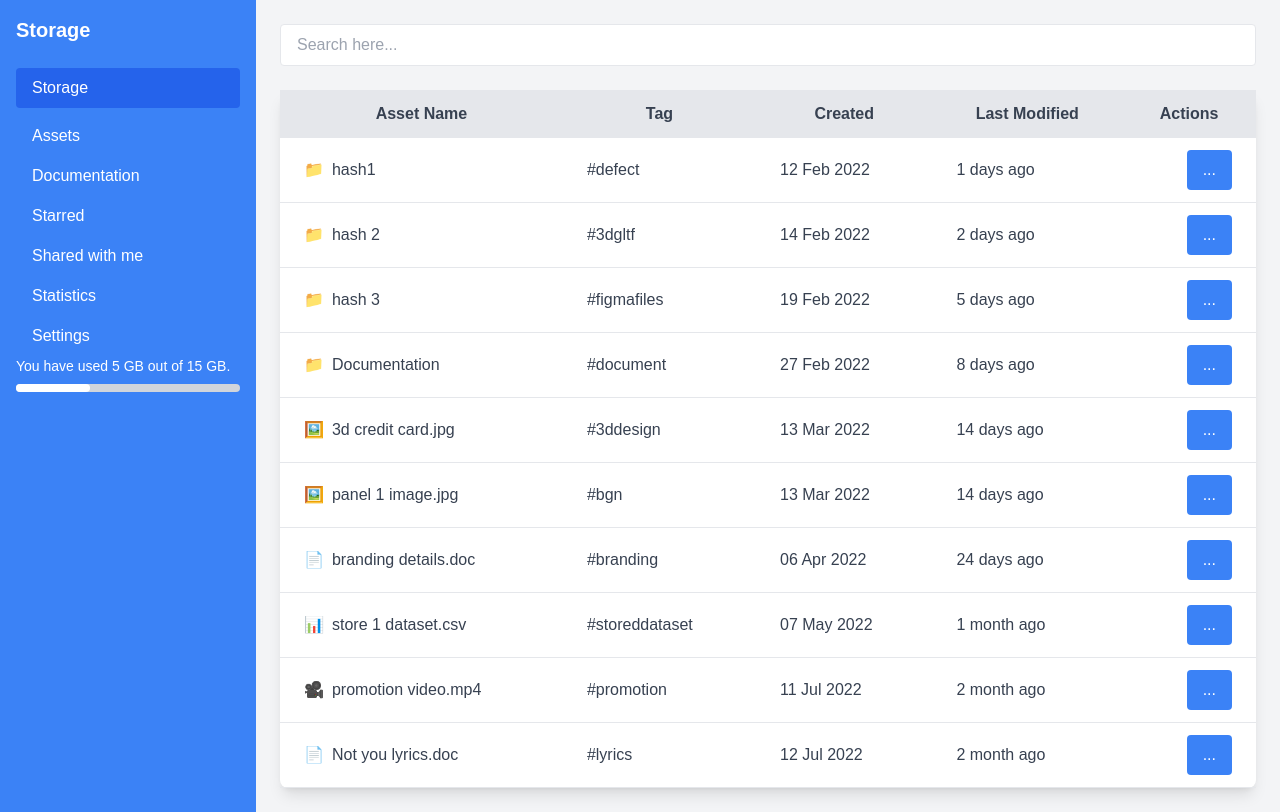
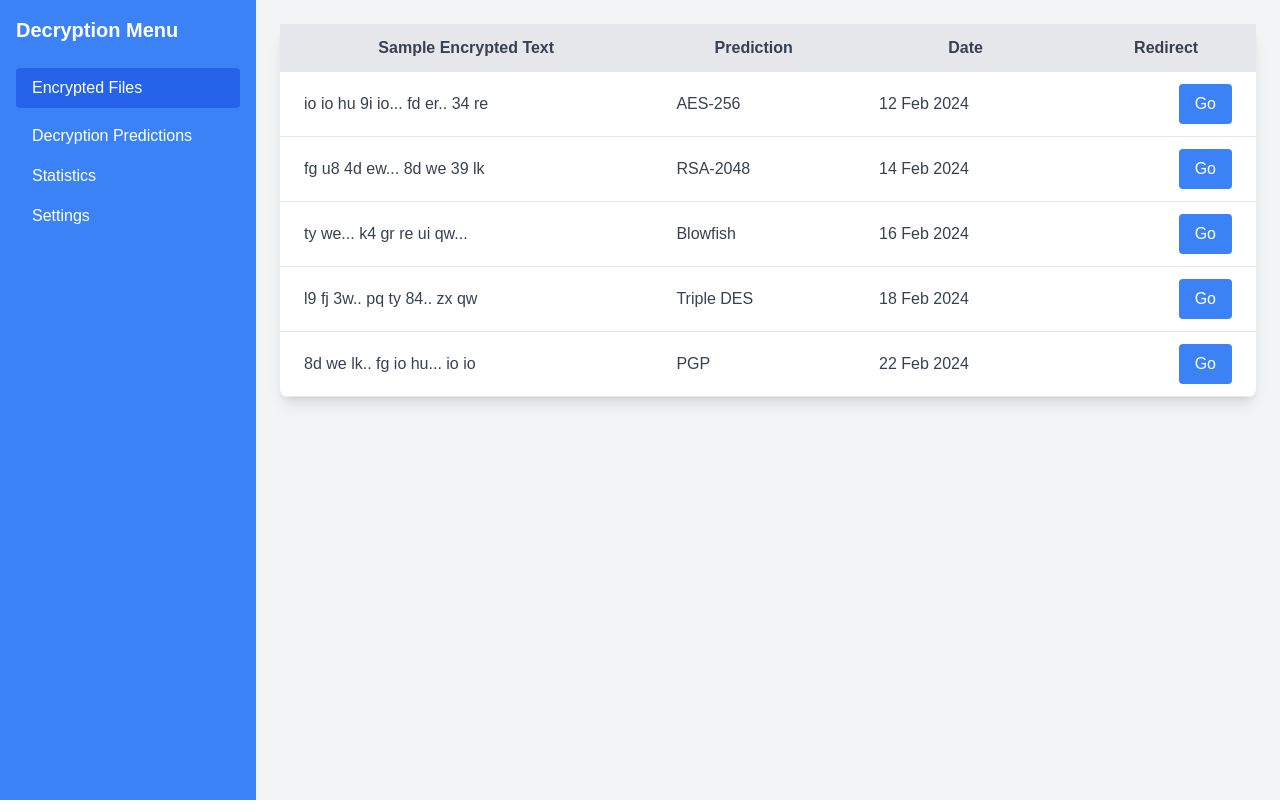
Before and after one commit to kishore-FDI/Cyrpto, a Next.js app: page /history in a window 1280 px wide. Built offline with nearby package versions, Linux system fonts and the light colour scheme.

Commit message:
Config of api route

```diff
--- a/app/history/page.tsx
+++ b/app/history/page.tsx
@@ -2,86 +2,56 @@
 import { useState } from 'react';
 
 export default function Home() {
-  const [files] = useState([
-    { name: 'hash1', tag: '#defect', created: '12 Feb 2022', modified: '1 days ago', type: 'folder' },
-    { name: 'hash 2', tag: '#3dgltf', created: '14 Feb 2022', modified: '2 days ago', type: 'folder' },
-    { name: 'hash 3', tag: '#figmafiles', created: '19 Feb 2022', modified: '5 days ago', type: 'folder' },
-    { name: 'Documentation', tag: '#document', created: '27 Feb 2022', modified: '8 days ago', type: 'folder' },
-    { name: '3d credit card.jpg', tag: '#3ddesign', created: '13 Mar 2022', modified: '14 days ago', type: 'image' },
-    { name: 'panel 1 image.jpg', tag: '#bgn', created: '13 Mar 2022', modified: '14 days ago', type: 'image' },
-    { name: 'branding details.doc', tag: '#branding', created: '06 Apr 2022', modified: '24 days ago', type: 'document' },
-    { name: 'store 1 dataset.csv', tag: '#storeddataset', created: '07 May 2022', modified: '1 month ago', type: 'csv' },
-    { name: 'promotion video.mp4', tag: '#promotion', created: '11 Jul 2022', modified: '2 month ago', type: 'video' },
-    { name: 'Not you lyrics.doc', tag: '#lyrics', created: '12 Jul 2022', modified: '2 month ago', type: 'document' },
+  const [encryptedFiles] = useState([
+    { text: 'io io hu 9i io... fd er.. 34 re', prediction: 'AES-256', date: '12 Feb 2024' },
+    { text: 'fg u8 4d ew... 8d we 39 lk', prediction: 'RSA-2048', date: '14 Feb 2024' },
+    { text: 'ty we... k4 gr re ui qw...', prediction: 'Blowfish', date: '16 Feb 2024' },
+    { text: 'l9 fj 3w.. pq ty 84.. zx qw', prediction: 'Triple DES', date: '18 Feb 2024' },
+    { text: '8d we lk.. fg io hu... io io', prediction: 'PGP', date: '22 Feb 2024' },
   ]);
 
   return (
-    <div className="flex min:h-screen h-auto">
+    <div className="flex min:h-screen h-screen">
       {/* Sidebar */}
       <aside className="bg-blue-500 text-white w-64 p-4">
         <div className="flex items-center mb-6">
-          <h2 className="text-xl font-bold">Storage</h2>
+          <h2 className="text-xl font-bold">Decryption Menu</h2>
         </div>
         <nav>
           <ul>
-            <li className="py-2 px-4 bg-blue-600 rounded mb-2">Storage</li>
-            <li className="py-2 px-4">Assets</li>
-            {/* <li className="py-2 px-4">UI Files</li> */}
-            <li className="py-2 px-4">Documentation</li>
-            <li className="py-2 px-4">Starred</li>
-            <li className="py-2 px-4">Shared with me</li>
+            <li className="py-2 px-4 bg-blue-600 rounded mb-2">Encrypted Files</li>
+            <li className="py-2 px-4">Decryption Predictions</li>
             <li className="py-2 px-4">Statistics</li>
             <li className="py-2 px-4">Settings</li>
           </ul>
         </nav>
-        <div className="mt-auto">
-          <p className="text-sm">You have used 5 GB out of 15 GB.</p>
-          <div className="w-full bg-gray-300 h-2 rounded-full mt-2">
-            <div className="bg-white h-2 rounded-full" style={{ width: '33%' }}></div>
-          </div>
-        </div>
       </aside>
 
       {/* Main content */}
       <div className="flex-1 p-6 bg-gray-100">
-        {/* Search bar */}
-        <div className="mb-6">
-          <input
-            type="text"
-            placeholder="Search here..."
-            className="w-full px-4 py-2 border rounded"
-          />
-        </div>
-
         {/* Table */}
         <table className="min-w-full bg-white rounded-lg shadow-lg">
           <thead>
             <tr className="bg-gray-200 text-gray-700">
-              <th className="py-3 px-6">Asset Name</th>
-              <th className="py-3 px-6">Tag</th>
-              <th className="py-3 px-6">Created</th>
-              <th className="py-3 px-6">Last Modified</th>
-              <th className="py-3 px-6">Actions</th>
+              <th className="py-3 px-6">Sample Encrypted Text</th>
+              <th className="py-3 px-6">Prediction</th>
+              <th className="py-3 px-6">Date</th>
+              <th className="py-3 px-6">Redirect</th>
             </tr>
           </thead>
           <tbody>
-            {files.map((file, index) => (
+            {encryptedFiles.map((file, index) => (
               <tr key={index} className="border-b text-gray-700">
-                <td className="py-3 px-6">
-                  <div className="flex items-center">
-                    {file.type === 'folder' && <span className="mr-2">📁</span>}
-                    {file.type === 'image' && <span className="mr-2">🖼️</span>}
-                    {file.type === 'document' && <span className="mr-2">📄</span>}
-                    {file.type === 'csv' && <span className="mr-2">📊</span>}
-                    {file.type === 'video' && <span className="mr-2">🎥</span>}
-                    {file.name}
-                  </div>
-                </td>
-                <td className="py-3 px-6">{file.tag}</td>
-                <td className="py-3 px-6">{file.created}</td>
-                <td className="py-3 px-6">{file.modified}</td>
+                <td className="py-3 px-6">{file.text}</td>
+                <td className="py-3 px-6">{file.prediction}</td>
+                <td className="py-3 px-6">{file.date}</td>
                 <td className="py-3 px-6 text-right">
-                  <button className="px-4 py-2 bg-blue-500 text-white rounded">...</button>
+                  <button
+                    className="px-4 py-2 bg-blue-500 text-white rounded"
+                    onClick={() => window.location.href = `/decrypt/${file.prediction}`}
+                  >
+                    Go
+                  </button>
                 </td>
               </tr>
             ))}
--- a/components/landing/Home.jsx
+++ b/components/landing/Home.jsx
@@ -1,9 +1,12 @@
 'use client';
 import React, { useState } from 'react';
+import { useRouter } from 'next/navigation';
 
 const Home = () => {
   const [inputValue, setInputValue] = useState('');
   const [resultData, setResultData] = useState(null);
+  const [isMenuOpen, setIsMenuOpen] = useState(false);
+  const router = useRouter();
 
   const handleSubmit = async (e) => {
     e.preventDefault();
@@ -32,11 +35,33 @@ const Home = () => {
     }
   };
 
+  const handleLogout = () => {
+    // Redirect to default route
+    router.push('/');
+  };
+
+  const handleHistory = () => {
+    // Redirect to history route
+    router.push('/history');
+  };
+
   return (
     <div className='bg-slate-700 w-100 min-h-[100vh] h-auto pb-10'>
       <h1 className='font-bold text-white flex-row text-center pt-[10vh] text-4xl'>
         Welcome to CryptoKhan
       </h1>
+      <button
+        onClick={() => setIsMenuOpen(!isMenuOpen)}
+        className='absolute top-4 right-4 bg-blue-500 text-white p-2 rounded'
+      >
+        ☰
+      </button>
+      {isMenuOpen && (
+        <div className='absolute top-16 right-4 bg-white shadow-lg rounded p-4'>
+          <button onClick={handleLogout} className='block text-black mb-2'>Logout</button>
+          <button onClick={handleHistory} className='block text-black'>History</button>
+        </div>
+      )}
       <form onSubmit={handleSubmit} className='flex flex-col items-center mt-4'>
         <textarea
           className='rounded-lg px-4 py-2 w-[600px] h-32 focus:outline-none focus:ring-2 focus:ring-blue-500 bg-gray-200 text-gray-800 placeholder-gray-500 resize-y'
```
